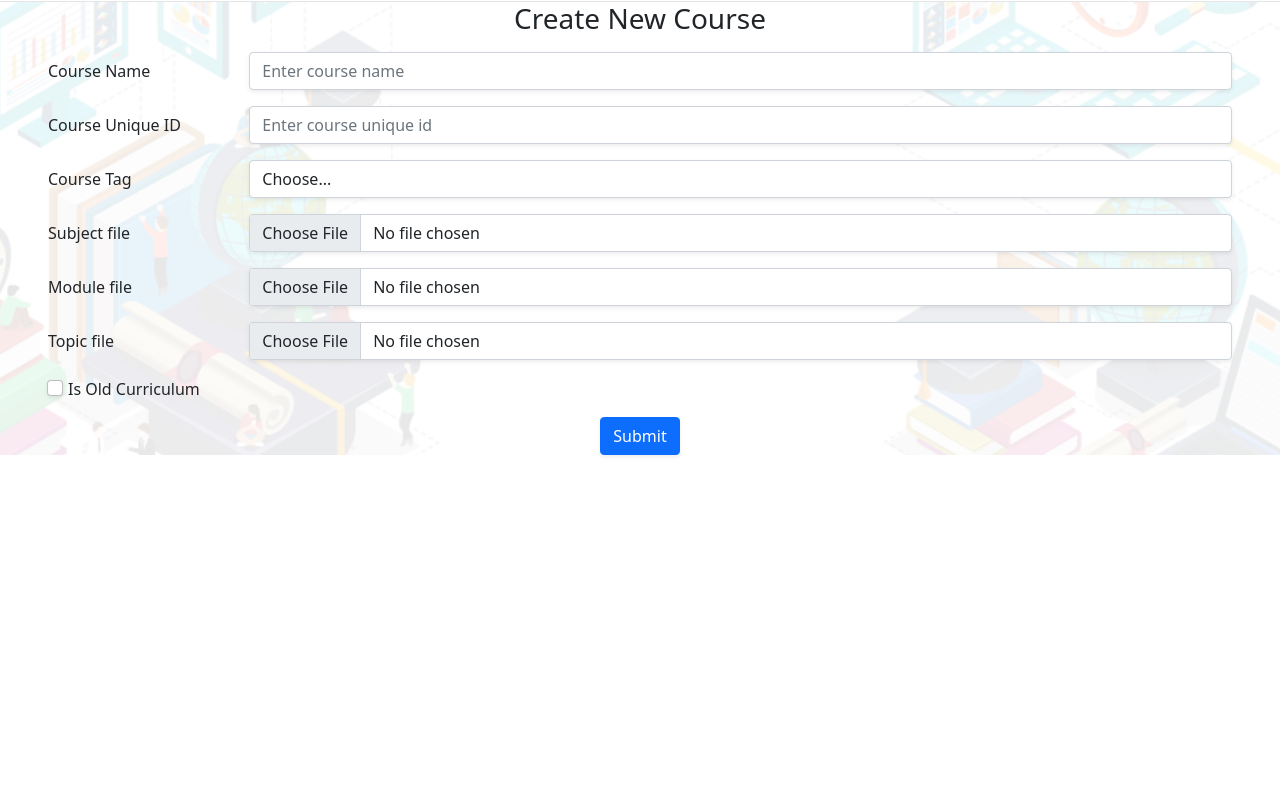
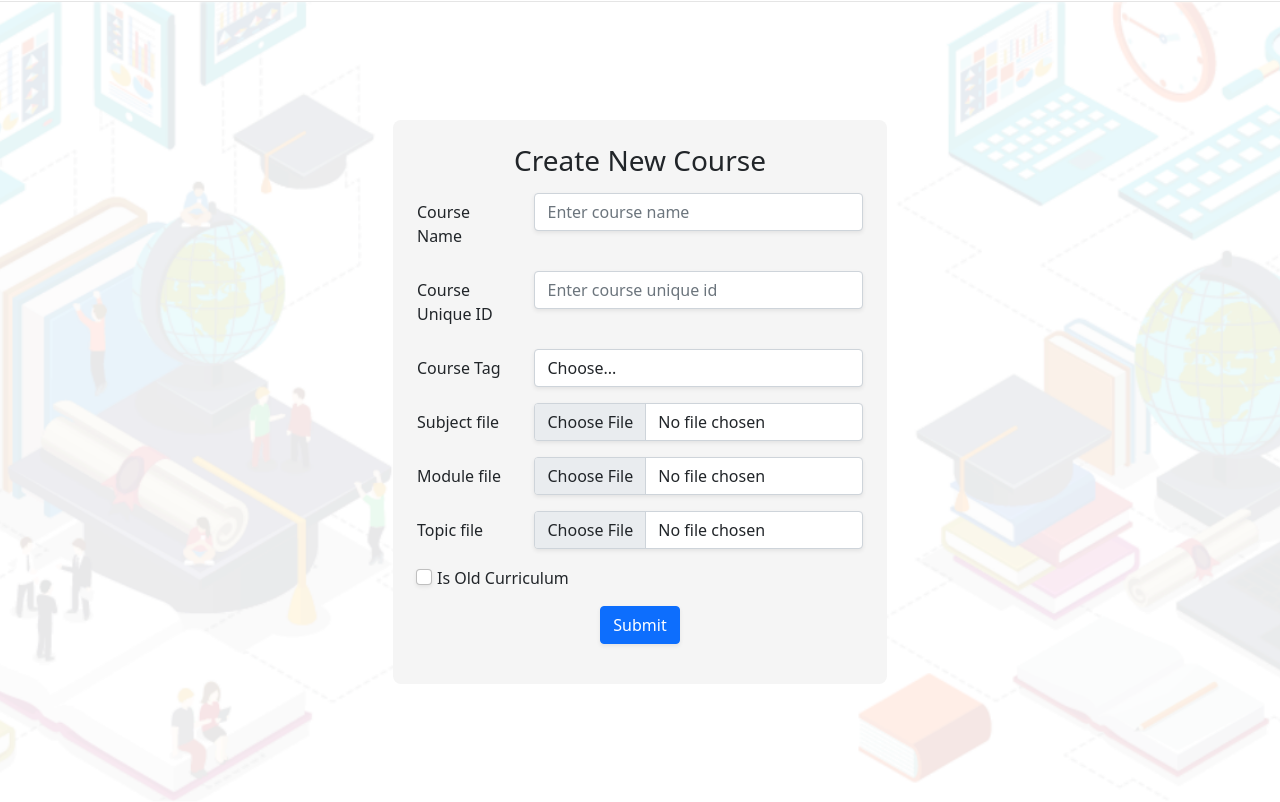
Before and after one commit to NirbanPal007/course-creation-django, a Django app: page / in a window 1280 px wide. Shown: the part 98-900 px from the top of the page. Before the commit the page ends 554 px from the top, so only its background shows below. Run offline with Django 3.2, Linux system fonts and the light colour scheme; some libraries are stand-ins or nearby versions.

Commit message:
second commit

```diff
--- a/courseformapp/views.py
+++ b/courseformapp/views.py
@@ -8,7 +8,7 @@ def index(request):
     return render(request,'index.html')
 
 
-# @csrf_exempt
+@csrf_exempt
 def course_creation_script(request):
 
 
@@ -20,6 +20,14 @@ def course_creation_script(request):
     module_file = request.FILES.get("module_file")
     topic_file = request.FILES.get("topic_file")
     print(coursename)
+    print(course_unique_id)
+    print(tag)
+    print(is_old_curriculam)
+    print(subject_file)
+    print(module_file)
+    print(topic_file)
+
+
 
     # fss = FileSystemStorage()
     # sub_file = fss.save(subject_file.name,subject_file)
--- a/static/js/script.js
+++ b/static/js/script.js
@@ -15,8 +15,8 @@ $('#subbtn').click(function(){
     data.append('subject_file',$('input[id^="subfile"]')[0].files[0]);
     data.append('module_file',$('input[id^="modulefile"]')[0].files[0]);
     data.append('topic_file',$('input[id^="topicfile"]')[0].files[0]);
-    data.append('csrfmiddlewiretoken',"{{ csrf_token }}");
-    // console.log(data.get(""))
+    // data.append('csrfmiddlewiretoken',"{{ csrf_token }}");
+    console.log(data.get("subject_file"))
 
     $.ajax({
           url: 'course_creation_script',
--- a/templates/index.html
+++ b/templates/index.html
@@ -14,10 +14,25 @@
   <link rel="stylesheet" href="{%static 'css/style.css' %}">
   <link rel="stylesheet" href="{%static 'css/bootstrap.404e2a97cc5c.css' %}" type="text/css" media="all" />
   <link rel="stylesheet" href="{%static 'css/custom.86cdb688a03d.css' %}" media="all" />
+
 </head>
 <style>
-  .b-img{
-    background: url('{%static 'background.webp'%}') no-repeat fixed center;
+  .b-img {
+    background: url('{%static 'background.webp' %}') no-repeat fixed center;
+    background-size: cover;
+    height: 100vh;
+    display: flex;
+    align-items: center;
+    justify-content: center;
+    width: 100%;
+    background-size: cover;
+    max-width: 100%;
+  }
+
+  .formbg {
+    padding: 2%;
+    background-color: whitesmoke;
+    border-radius: 8px;
   }
 </style>
 
@@ -39,25 +54,26 @@
     </div>
   </header>
   <div class="container-fluid px-5 b-img">
+    <div class="formbg">
       <h3 class="text-center mb-3">Create New Course</h3>
-    <form action="" method="" enctype="multipart/form-data"  width: 100%; padding: 0 17% >
+      <form action="" method="" enctype="multipart/form-data" width: 100%; padding: 0 17%>
         {% csrf_token %}
         <div class="form-group row">
-        <label for="name" class="col-sm-2 col-form-label">Course Name</label>
-        <div class="col-sm-10">
+          <label for="name" class="col-sm-3 col-form-label">Course Name</label>
+          <div class="col-sm-9">
             <input type="text" class="form-control shadow-sm" id="cname" placeholder="Enter course name">
           </div>
         </div>
         <div class="form-group row">
-        <label for="uniqueid" class="col-sm-2 col-form-label">Course Unique ID</label>
-        <div class="col-sm-10">
+          <label for="uniqueid" class="col-sm-3 col-form-label">Course Unique ID</label>
+          <div class="col-sm-9">
             <input type="text" class="form-control shadow-sm" id="uniqueid" placeholder="Enter course unique id">
           </div>
         </div>
 
         <div class="form-group row">
-        <label for="tag" class="col-sm-2 col-form-label">Course Tag</label>
-        <div class="col-sm-10">
+          <label for="tag" class="col-sm-3 col-form-label">Course Tag</label>
+          <div class="col-sm-9">
             <select id="tag" class="form-control shadow-sm">
               <option selected>Choose...</option>
               <option>Pro</option>
@@ -65,27 +81,27 @@
           </div>
         </div>
         <div class="form-group row">
-        <label for="subfile" class="col-sm-2 col-form-label">Subject file</label>
-        <div class="col-sm-10">
+          <label for="subfile" class="col-sm-3 col-form-label">Subject file</label>
+          <div class="col-sm-9">
             <input type="file" class="form-control shadow-sm" id="subfile">
           </div>
         </div>
         <div class="form-group row">
-        <label for="modulefile" class="col-sm-2 col-form-label">Module file</label>
-        <div class="col-sm-10">
+          <label for="modulefile" class="col-sm-3 col-form-label">Module file</label>
+          <div class="col-sm-9">
             <input type="file" class="form-control shadow-sm" id="modulefile">
           </div>
         </div>
         <div class="form-group row">
-        <label for="topicfile" class="col-sm-2 col-form-label">Topic file</label>
-        <div class="col-sm-10">
+          <label for="topicfile" class="col-sm-3 col-form-label">Topic file</label>
+          <div class="col-sm-9">
             <input type="file" class="form-control shadow-sm" id="topicfile">
           </div>
         </div>
         <div class="form-group row px-1">
 
-        <div class="col-sm-10">
-          <div class="col-sm-2">
+          <div class="col-sm-9">
+            <div class="col-sm-3">
               <input type="checkbox" class="form-check-input my-1 shadow-sm" id="oldcurriculum">
             </div>
 
@@ -94,12 +110,14 @@
           </div>
         </div>
         <div class="form-group d-flex justify-content-center">
-        <a href="/course_creation_script">
+          <a href="/">
 
           <button type="button" id="subbtn" class="btn btn-primary shadow-sm">Submit</button>
           </a>
         </div>
       </form>
+    </div>
+
   </div>
 
 
@@ -116,8 +134,9 @@
   <script src="https://cdn.jsdelivr.net/npm/bootstrap@4.0.0/dist/js/bootstrap.min.js"
     integrity="sha384-JZR6Spejh4U02d8jOt6vLEHfe/JQGiRRSQQxSfFWpi1MquVdAyjUar5+76PVCmYl"
     crossorigin="anonymous"></script>
-  <script src="https://ajax.googleapis.com/ajax/libs/jquery/3.6.0/jquery.min.js">
+  <script src="https://ajax.googleapis.com/ajax/libs/jquery/3.6.0/jquery.min.js"></script>
    <script src="{% static 'js/script.js' %}"></script>
+
 </body>
 
 </html>
```
Lines whose indentation alone changed are shown as unchanged.
